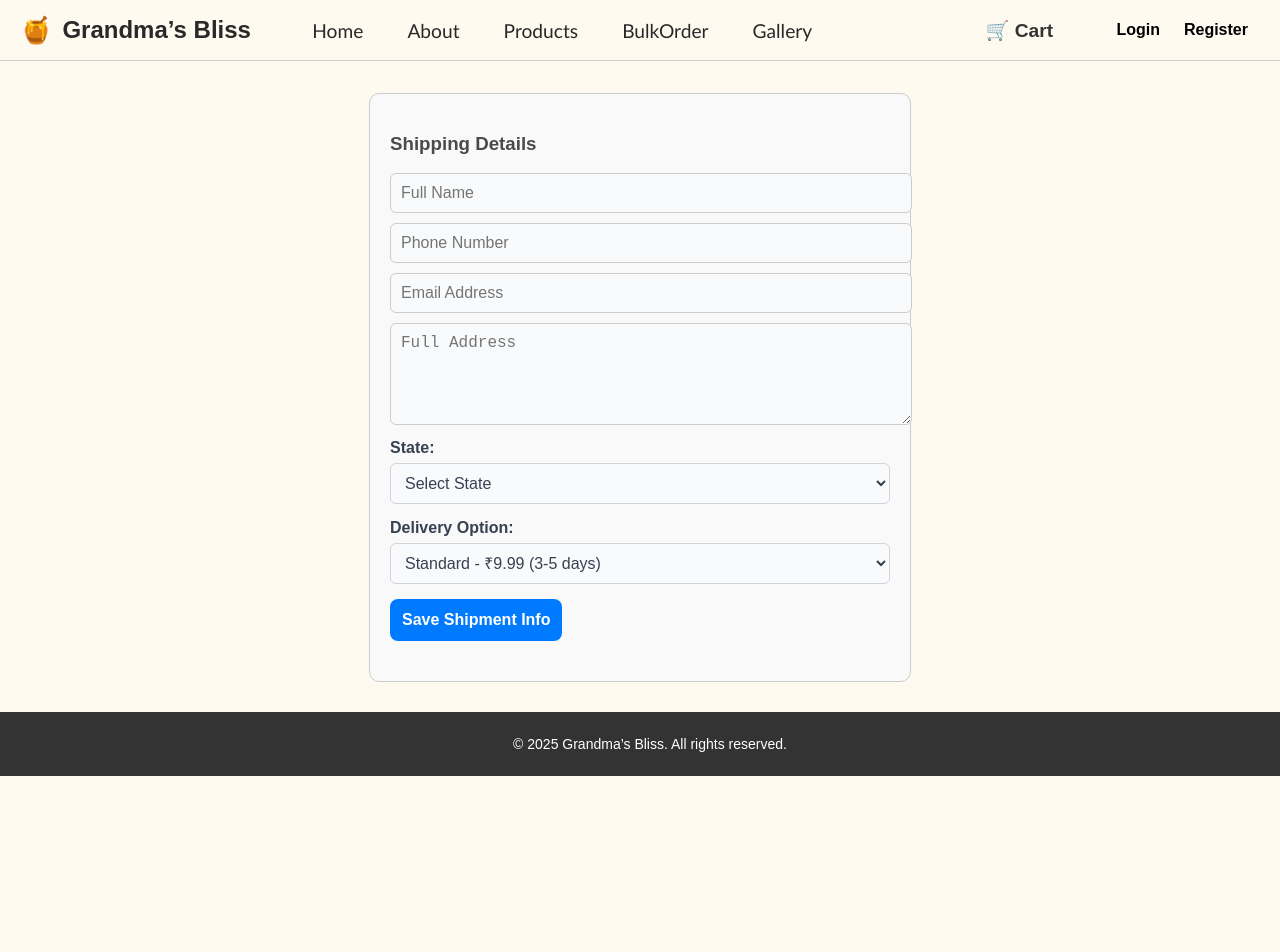
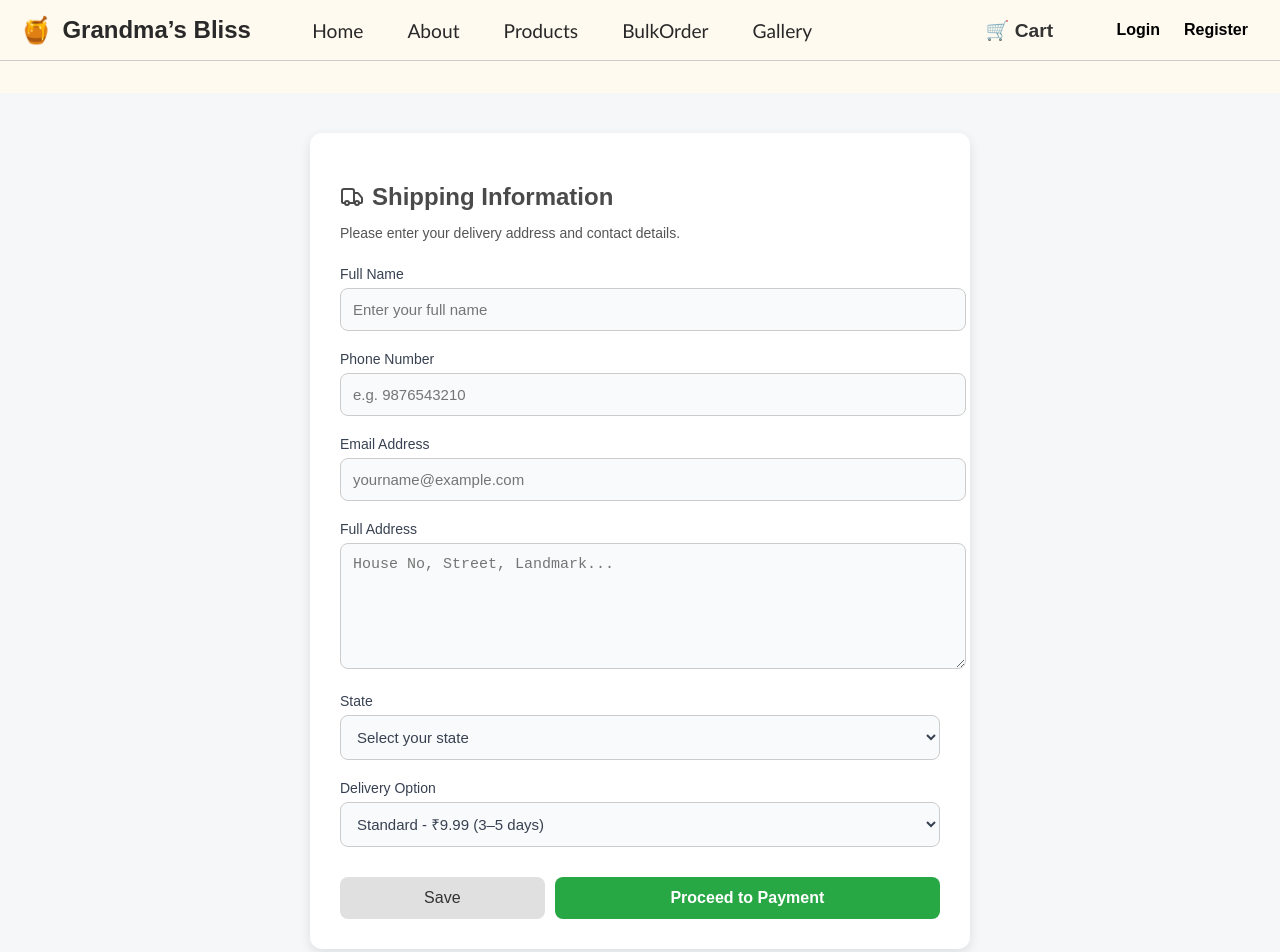
Before and after one commit to chandrashekaryadav124/GrandmasBliss-Client, a React (Vite) app: page /shipment in a window 1280 px wide. Shown: the top 952 px of the page. Before the commit the page ends 800 px from the top, so only its background shows below. Built offline with nearby package versions, Linux system fonts and the light colour scheme.

Commit message:
orderconfirmation page updated

```diff
--- a/package.json
+++ b/package.json
@@ -12,11 +12,15 @@
   "dependencies": {
     "axios": "^1.8.1",
     "framer-motion": "^12.6.3",
+    "install": "^0.13.0",
     "jspdf": "^3.0.1",
     "lucide-react": "^0.475.0",
+    "npm": "^11.2.0",
     "prop-types": "^15.8.1",
     "react": "^19.0.0",
     "react-dom": "^19.0.0",
+    "react-hot-toast": "^2.5.2",
+    "react-icons": "^5.5.0",
     "react-router-dom": "^7.2.0",
     "react-slick": "^0.30.3",
     "react-toastify": "^11.0.5",
--- a/src/pages/PaymentPage.jsx
+++ b/src/pages/PaymentPage.jsx
@@ -1,5 +1,6 @@
 import { useEffect, useState } from "react";
 import { useNavigate } from "react-router-dom";
+import { FaCreditCard, FaMoneyBillWave } from "react-icons/fa";
 
 const PaymentPage = () => {
   const [total, setTotal] = useState(0);
@@ -8,6 +9,9 @@ const PaymentPage = () => {
   const [tax, setTax] = useState(0);
   const [paymentMethod, setPaymentMethod] = useState("card");
   const [cardDetails, setCardDetails] = useState({ number: "", expiry: "", cvv: "" });
+  const [upiId, setUpiId] = useState("");
+  const [wallet, setWallet] = useState("Paytm");
+  const [bank, setBank] = useState("HDFC");
   const [showConfirmation, setShowConfirmation] = useState(false);
 
   const navigate = useNavigate();
@@ -15,29 +19,33 @@ const PaymentPage = () => {
   useEffect(() => {
     const cart = JSON.parse(localStorage.getItem("cart")) || [];
 
+    const quantityMultiplier = {
+      "500gm": 1,
+      "1kg": 2,
+      "2kg": 4,
+    };
+
     const calculatedSubtotal = cart.reduce((acc, item) => {
       const price = parseFloat(item.price) || 0;
-      const quantity = item.quantity || 1;
-      return acc + price * quantity;
+      const multiplier = quantityMultiplier[item.quantity] || 1;
+      const unitCount = item.unitCount || 1;
+      return acc + price * multiplier * unitCount;
     }, 0);
 
-    const savedShipment = JSON.parse(localStorage.getItem("shipmentDetails"));
-    const calculatedShipping = savedShipment?.shippingCost ?? (calculatedSubtotal > 1000 ? 0 : 9.99);
+    const savedShipment = JSON.parse(localStorage.getItem("shipmentDetails")) || {};
+    const calculatedShipping = parseFloat(savedShipment.shippingCost) || (calculatedSubtotal > 1000 ? 0 : 9.99);
     const calculatedTax = calculatedSubtotal * 0.1;
+
+    const totalAmount = calculatedSubtotal + calculatedShipping + calculatedTax;
 
     setSubtotal(calculatedSubtotal);
     setShipping(calculatedShipping);
     setTax(calculatedTax);
-    setTotal(calculatedSubtotal + calculatedShipping + calculatedTax);
+    setTotal(totalAmount);
 
     const savedPaymentMethod = localStorage.getItem("paymentMethod");
     if (savedPaymentMethod) setPaymentMethod(savedPaymentMethod);
   }, []);
-
-  const handlePaymentMethodChange = (method) => {
-    setPaymentMethod(method);
-    localStorage.setItem("paymentMethod", method);
-  };
 
   const handlePayment = (e) => {
     e.preventDefault();
@@ -59,37 +67,40 @@ const PaymentPage = () => {
     return number && expiry && cvv;
   };
 
+  const isUpiValid = () => upiId.includes("@");
+
   return (
     <div style={styles.container}>
-      <h2>Select Payment Method</h2>
+      <h2 style={styles.header}>Secure Payment</h2>
       <div style={styles.breakdown}>
         <p>Subtotal: ₹{subtotal.toFixed(2)}</p>
         <p>Shipping: ₹{shipping.toFixed(2)}</p>
         <p>Tax: ₹{tax.toFixed(2)}</p>
         <h3>Total: ₹{total.toFixed(2)}</h3>
       </div>
+
       <form onSubmit={handlePayment} style={styles.form}>
-        <div style={styles.radioGroup}>
-          <label>
-            <input
-              type="radio"
-              value="card"
-              checked={paymentMethod === "card"}
-              onChange={() => handlePaymentMethodChange("card")}
-            />
-            Credit / Debit Card
-          </label>
-          <label>
-            <input
-              type="radio"
-              value="cod"
-              checked={paymentMethod === "cod"}
-              onChange={() => handlePaymentMethodChange("cod")}
-            />
-            Cash on Delivery (COD)
-          </label>
+        {/* Payment Tabs */}
+        <div style={styles.paymentTabs}>
+          {["card", "upi", "netbanking", "wallet", "cod"].map((method) => (
+            <button
+              type="button"
+              key={method}
+              onClick={() => setPaymentMethod(method)}
+              style={{
+                ...styles.tabButton,
+                backgroundColor: paymentMethod === method ? "#4CAF50" : "#eee",
+                color: paymentMethod === method ? "#fff" : "#333",
+              }}
+            >
+              {method === "card" && <FaCreditCard style={{ marginRight: 8 }} />}
+              {method === "cod" && <FaMoneyBillWave style={{ marginRight: 8 }} />}
+              {method.toUpperCase()}
+            </button>
+          ))}
         </div>
 
+        {/* Conditional Form Fields */}
         {paymentMethod === "card" && (
           <>
             <input
@@ -116,11 +127,53 @@ const PaymentPage = () => {
           </>
         )}
 
+        {paymentMethod === "upi" && (
+          <input
+            placeholder="Enter UPI ID (e.g., yourname@upi)"
+            required
+            style={styles.input}
+            value={upiId}
+            onChange={(e) => setUpiId(e.target.value)}
+          />
+        )}
+
+        {paymentMethod === "netbanking" && (
+          <select
+            value={bank}
+            onChange={(e) => setBank(e.target.value)}
+            style={styles.input}
+            required
+          >
+            <option value="HDFC">HDFC</option>
+            <option value="SBI">SBI</option>
+            <option value="ICICI">ICICI</option>
+            <option value="AXIS">AXIS</option>
+            <option value="KOTAK">KOTAK</option>
+          </select>
+        )}
+
+        {paymentMethod === "wallet" && (
+          <select
+            value={wallet}
+            onChange={(e) => setWallet(e.target.value)}
+            style={styles.input}
+            required
+          >
+            <option value="Paytm">Paytm</option>
+            <option value="Amazon Pay">Amazon Pay</option>
+            <option value="PhonePe">PhonePe</option>
+            <option value="Mobikwik">Mobikwik</option>
+          </select>
+        )}
+
         <div style={{ display: "flex", gap: "10px", flexWrap: "wrap" }}>
           <button
             type="submit"
             style={styles.button}
-            disabled={paymentMethod === "card" && !isCardPaymentValid()}
+            disabled={
+              (paymentMethod === "card" && !isCardPaymentValid()) ||
+              (paymentMethod === "upi" && !isUpiValid())
+            }
           >
             {paymentMethod === "cod"
               ? `Place COD Order ₹${total.toFixed(2)}`
@@ -150,28 +203,46 @@ const PaymentPage = () => {
 
 const styles = {
   container: {
-    maxWidth: "400px",
+    maxWidth: "480px",
     margin: "40px auto",
-    padding: "20px",
-    boxShadow: "0 0 10px rgba(0,0,0,0.1)",
-    borderRadius: "8px",
+    padding: "24px",
+    boxShadow: "0 0 12px rgba(0,0,0,0.1)",
+    borderRadius: "10px",
     backgroundColor: "#fff",
+    fontFamily: "sans-serif",
+  },
+  header: {
+    fontSize: "22px",
+    marginBottom: "16px",
+    textAlign: "center",
+    color: "#333",
   },
   breakdown: {
     marginBottom: "20px",
     fontSize: "16px",
-    lineHeight: "1.5",
+    lineHeight: "1.6",
+    borderBottom: "1px solid #eee",
+    paddingBottom: "10px",
   },
   form: {
     display: "flex",
     flexDirection: "column",
     gap: "16px",
   },
-  radioGroup: {
+  paymentTabs: {
     display: "flex",
-    flexDirection: "column",
     gap: "10px",
-    fontSize: "16px",
+    flexWrap: "wrap",
+    justifyContent: "center",
+    marginBottom: "10px",
+  },
+  tabButton: {
+    padding: "10px 14px",
+    borderRadius: "6px",
+    border: "none",
+    cursor: "pointer",
+    fontSize: "14px",
+    fontWeight: "600",
   },
   input: {
     padding: "10px",
@@ -209,6 +280,7 @@ const styles = {
     boxShadow: "0 0 10px rgba(0,0,0,0.3)",
     borderRadius: "8px",
     zIndex: 1000,
+    textAlign: "center",
   },
   confirmButton: {
     padding: "10px 20px",
--- a/src/pages/Shipment.jsx
+++ b/src/pages/Shipment.jsx
@@ -1,6 +1,7 @@
-import { useState, useEffect } from "react";
-import { CreditCard } from "lucide-react";
+import { useState } from "react";
 import { useNavigate } from "react-router-dom";
+import { Truck } from "lucide-react";
+import PropTypes from 'prop-types';
 
 const statesOfIndia = [
   "Andhra Pradesh", "Telangana", "Karnataka", "Tamil Nadu", "Maharashtra", "Kerala",
@@ -19,14 +20,7 @@ const Shipment = ({ onSave }) => {
     deliveryOption: "standard",
   });
 
-  const [cart, setCart] = useState([]);
   const navigate = useNavigate();
-
-  useEffect(() => {
-    const storedCart = localStorage.getItem("cart");
-    const parsedCart = storedCart ? JSON.parse(storedCart) : [];
-    setCart(parsedCart);
-  }, []);
 
   const handleChange = (e) => {
     setDetails({ ...details, [e.target.name]: e.target.value });
@@ -43,66 +37,83 @@ const Shipment = ({ onSave }) => {
     };
 
     localStorage.setItem("shipmentDetails", JSON.stringify(shipmentDetails));
-    onSave && onSave(shipmentDetails);
+    if (onSave) onSave(shipmentDetails);
     alert("Shipping details saved!");
   };
 
-  const subtotal = cart.reduce(
-    (total, item) => total + (item.price || 0) * (item.quantity || 1),
-    0
-  );
-  const shipping = details.deliveryOption === "express" ? 49.99 :
-                   details.deliveryOption === "standard" ? 9.99 : 0;
-  const tax = subtotal * 0.1;
-  const total = subtotal + shipping + tax;
-
   const handleCheckout = () => {
-    handleSave(); // Save shipment details first
+    handleSave();
     if (window.confirm("Proceed to payment?")) {
       navigate("/payment");
     }
   };
+  Shipment.propTypes = {
+    onSave: PropTypes.func.isRequired,
+  };
 
   return (
-    <div style={styles.container}>
-      <h3>Shipping Details</h3>
+    <div style={styles.wrapper}>
+      <div style={styles.card}>
+        <h2 style={styles.title}>
+          <Truck size={24} style={{ marginRight: 8 }} />
+          Shipping Information
+        </h2>
 
+        <p style={styles.subtitle}>Please enter your delivery address and contact details.</p>
+
+        <div style={styles.formGroup}>
+          <label style={styles.label}>Full Name</label>
           <input
             type="text"
             name="fullName"
-        placeholder="Full Name"
             value={details.fullName}
             onChange={handleChange}
+            style={styles.input}
+            placeholder="Enter your full name"
             required
-        style={styles.input}
           />
+        </div>
+
+        <div style={styles.formGroup}>
+          <label style={styles.label}>Phone Number</label>
           <input
             type="tel"
             name="phone"
-        placeholder="Phone Number"
             value={details.phone}
             onChange={handleChange}
+            style={styles.input}
+            placeholder="e.g. 9876543210"
             required
-        style={styles.input}
           />
+        </div>
+
+        <div style={styles.formGroup}>
+          <label style={styles.label}>Email Address</label>
           <input
             type="email"
             name="email"
-        placeholder="Email Address"
             value={details.email}
             onChange={handleChange}
+            style={styles.input}
+            placeholder="yourname@example.com"
             required
-        style={styles.input}
           />
+        </div>
+
+        <div style={styles.formGroup}>
+          <label style={styles.label}>Full Address</label>
           <textarea
             name="address"
-        placeholder="Full Address"
             value={details.address}
             onChange={handleChange}
             style={styles.textarea}
+            placeholder="House No, Street, Landmark..."
             required
           />
-      <label style={styles.label}>State:</label>
+        </div>
+
+        <div style={styles.formGroup}>
+          <label style={styles.label}>State</label>
           <select
             name="state"
             value={details.state}
@@ -110,113 +121,123 @@ const Shipment = ({ onSave }) => {
             style={styles.select}
             required
           >
-        <option value="">Select State</option>
+            <option value="">Select your state</option>
             {statesOfIndia.map((st) => (
               <option key={st} value={st}>{st}</option>
             ))}
           </select>
+        </div>
 
-      <label style={styles.label}>Delivery Option:</label>
+        <div style={styles.formGroup}>
+          <label style={styles.label}>Delivery Option</label>
           <select
             name="deliveryOption"
             value={details.deliveryOption}
             onChange={handleChange}
             style={styles.select}
           >
-        <option value="free">Free (5-7 days)</option>
-        <option value="standard">Standard - ₹9.99 (3-5 days)</option>
-        <option value="express">Express - ₹49.99 (1-2 days)</option>
+            <option value="free">Free (5–7 days)</option>
+            <option value="standard">Standard - ₹9.99 (3–5 days)</option>
+            <option value="express">Express - ₹49.99 (1–2 days)</option>
           </select>
+        </div>
 
-      <button onClick={handleSave} style={styles.button}>
-        Save Shipment Info
-      </button>
-
-      {/* Order Summary Section */}
-      {cart.length > 0 && (
-        <div style={styles.summaryBox}>
-          <h3 style={{ marginBottom: "10px" }}>Order Summary</h3>
-          <p>Subtotal: ₹{subtotal.toFixed(2)}</p>
-          <p>Shipping: ₹{shipping.toFixed(2)}</p>
-          <p>Tax (10%): ₹{tax.toFixed(2)}</p>
-          <h4>Total: ₹{total.toFixed(2)}</h4>
-
-          <button onClick={handleCheckout} style={styles.checkoutBtn}>
-            <CreditCard size={18} style={{ marginRight: 6 }} />
-            Proceed to Checkout
+        <div style={styles.buttonGroup}>
+          <button onClick={handleSave} style={styles.secondaryBtn}>Save</button>
+          <button onClick={handleCheckout} style={styles.primaryBtn}>
+            Proceed to Payment
           </button>
         </div>
-      )}
+      </div>
     </div>
   );
 };
 
 const styles = {
-  container: {
-    margin: "30px auto",
-    padding: "20px",
-    maxWidth: "500px",
-    border: "1px solid #ccc",
-    borderRadius: "10px",
-    backgroundColor: "#f9f9f9",
+  wrapper: {
+    display: "flex",
+    justifyContent: "center",
+    padding: "40px 20px",
+    backgroundColor: "#f6f7f9",
+    minHeight: "100vh",
+  },
+  card: {
+    width: "100%",
+    maxWidth: "600px",
+    backgroundColor: "#ffffff",
+    padding: "30px",
+    borderRadius: "12px",
+    boxShadow: "0 4px 12px rgba(0,0,0,0.1)",
+  },
+  title: {
+    display: "flex",
+    alignItems: "center",
+    fontSize: "24px",
+    fontWeight: "600",
+    marginBottom: "10px",
+  },
+  subtitle: {
+    fontSize: "14px",
+    color: "#555",
+    marginBottom: "25px",
+  },
+  formGroup: {
+    marginBottom: "20px",
+  },
+  label: {
+    display: "block",
+    fontWeight: "500",
+    marginBottom: "6px",
+    fontSize: "14px",
   },
   input: {
     width: "100%",
-    padding: "10px",
-    fontSize: "16px",
-    borderRadius: "6px",
+    padding: "12px",
     border: "1px solid #ccc",
-    marginBottom: "10px",
+    borderRadius: "8px",
+    fontSize: "15px",
   },
   textarea: {
     width: "100%",
-    minHeight: "80px",
-    padding: "10px",
-    fontSize: "16px",
-    borderRadius: "6px",
+    padding: "12px",
     border: "1px solid #ccc",
-    marginBottom: "10px",
-  },
-  label: {
-    display: "block",
-    marginBottom: "6px",
-    fontWeight: "bold",
+    borderRadius: "8px",
+    fontSize: "15px",
+    resize: "vertical",
+    minHeight: "100px",
   },
   select: {
     width: "100%",
-    padding: "10px",
-    fontSize: "16px",
-    borderRadius: "6px",
-    marginBottom: "15px",
+    padding: "12px",
+    fontSize: "15px",
+    borderRadius: "8px",
+    border: "1px solid #ccc",
   },
-  button: {
+  buttonGroup: {
+    display: "flex",
+    justifyContent: "space-between",
+    marginTop: "30px",
+    gap: "10px",
+  },
+  secondaryBtn: {
+    flex: 1,
     padding: "12px",
-    fontSize: "16px",
-    backgroundColor: "#007bff",
-    color: "white",
+    backgroundColor: "#e0e0e0",
+    color: "#333",
     border: "none",
     borderRadius: "8px",
+    fontWeight: "500",
     cursor: "pointer",
-    marginBottom: "20px",
   },
-  summaryBox: {
-    padding: "15px",
-    backgroundColor: "#fff",
-    border: "1px solid #ddd",
+  primaryBtn: {
+    flex: 2,
+    padding: "12px",
+    backgroundColor: "#28a745",
+    color: "#fff",
+    border: "none",
     borderRadius: "8px",
-    marginTop: "20px",
-    boxShadow: "0 2px 4px rgba(0,0,0,0.1)",
-  },
-  checkoutBtn: {
-    marginTop: "15px",
-    padding: "12px 18px",
-    backgroundColor: "#28a745",
-    color: "white",
-    border: "none",
-    borderRadius: "6px",
+    fontWeight: "600",
     cursor: "pointer",
-    display: "flex",
-    alignItems: "center",
   },
 };
 
```
Also changed, not shown: src/pages/Home.jsx (+8 -1 lines), src/pages/OrderConfirmation.jsx (+41 -20 lines), 1 other file (tests, documents, lock files or other folders). Lines whose indentation alone changed are shown as unchanged.
